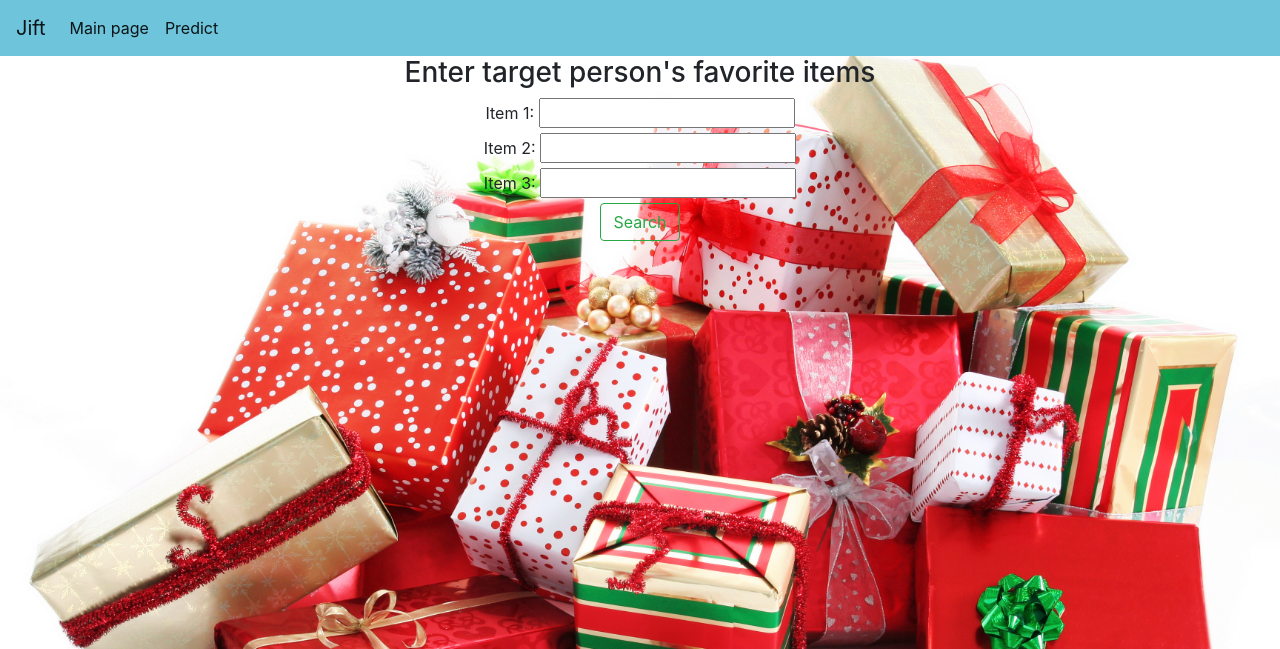
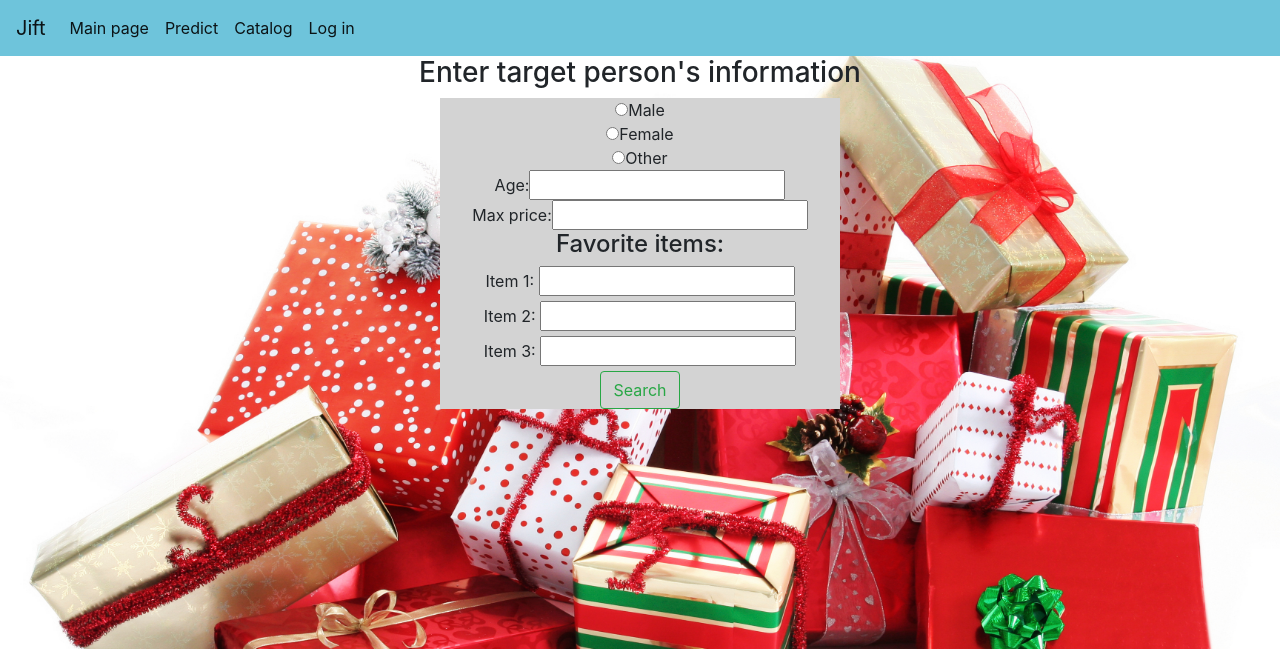
Before and after one commit to VlasenkoMShPHub/Demo_jift, a Django app: page /predict/ in a window 1280 px wide. Shown: the top 649 px of the page. Run offline with Django 3.2, Linux system fonts and the light colour scheme; some libraries are stand-ins or nearby versions.

Commit message:
questions

```diff
--- a/jift/main_app/templates/includes/nav_bar.html
+++ b/jift/main_app/templates/includes/nav_bar.html
@@ -5,6 +5,8 @@
         <ul class="navbar-nav mr-auto">
             <li class="nav-item active text-primary"><a class="nav-link" href="{% url 'main_app:index' %}">Main page</a></li>
             <li class="nav-item active text-primary"><a class="nav-link" href="{% url 'main_app:predict' %}">Predict</a></li>
+            <li class="nav-item active text-primary"><a class="nav-link" href="{% url 'main_app:catalog' %}">Catalog</a></li>
+            <li class="nav-item active text-primary"><a class="nav-link" href="{% url 'main_app:login' %}">Log in</a></li>
         </ul>
     </div>
 </nav>
--- a/jift/main_app/templates/predict.html
+++ b/jift/main_app/templates/predict.html
@@ -10,12 +10,21 @@ body  {
   background-repeat: no-repeat;
   background-size: cover;
 }
+
     </style>
 </head>
 <body>
 {% include "includes/nav_bar.html" %}
 <div align="center">
-<h3>Enter target person's favorite items</h3>
+    <h3>Enter target person's information</h3>
+    <div style="background-color:lightgray; width:400px">
+    <input type="radio" name="gender" value="male">Male<br>
+    <input type="radio" name="gender" value="male">Female<br>
+    <input type="radio" name="gender" value="male">Other<br>
+
+    Age:<input type="number" name="age"><br>
+    Max price:<input type="number" name="age"><br>
+    <h4>Favorite items:</h4>
     <form method="POST">
         {% csrf_token %}
         <label for="item1">{{ form.item1.label }} </label> <input type="text" id="item1" name="item1">
@@ -26,9 +35,11 @@ body  {
         <br>
         <input type="submit" value="Search" class="btn btn-outline-success">
     </form>
+    </div>
     <div class="list-group">
         {% for product in p_list %}
-    <a href="../item/{{product.id}}" class="list-group-item list-group-item-action" style="background-color:#fff7c0">{{product.name}}</a>
+        <a href="../item/{{product.id}}" class="list-group-item list-group-item-action"
+           style="background-color:#fff7c0">{{product.name}}</a>
         {% endfor %}
     </div>
 </div>
--- a/jift/main_app/urls.py
+++ b/jift/main_app/urls.py
@@ -7,4 +7,6 @@ urlpatterns = [
     path('', views.index, name='index'),
     path('predict/', views.predict, name='predict'),
     path('item/<int:item_id>/', views.item, name='item'),
+    path('catalog/', views.index, name='catalog'),
+    path('login/', views.index, name='login'),
 ]
```
Lines whose indentation alone changed are shown as unchanged.
